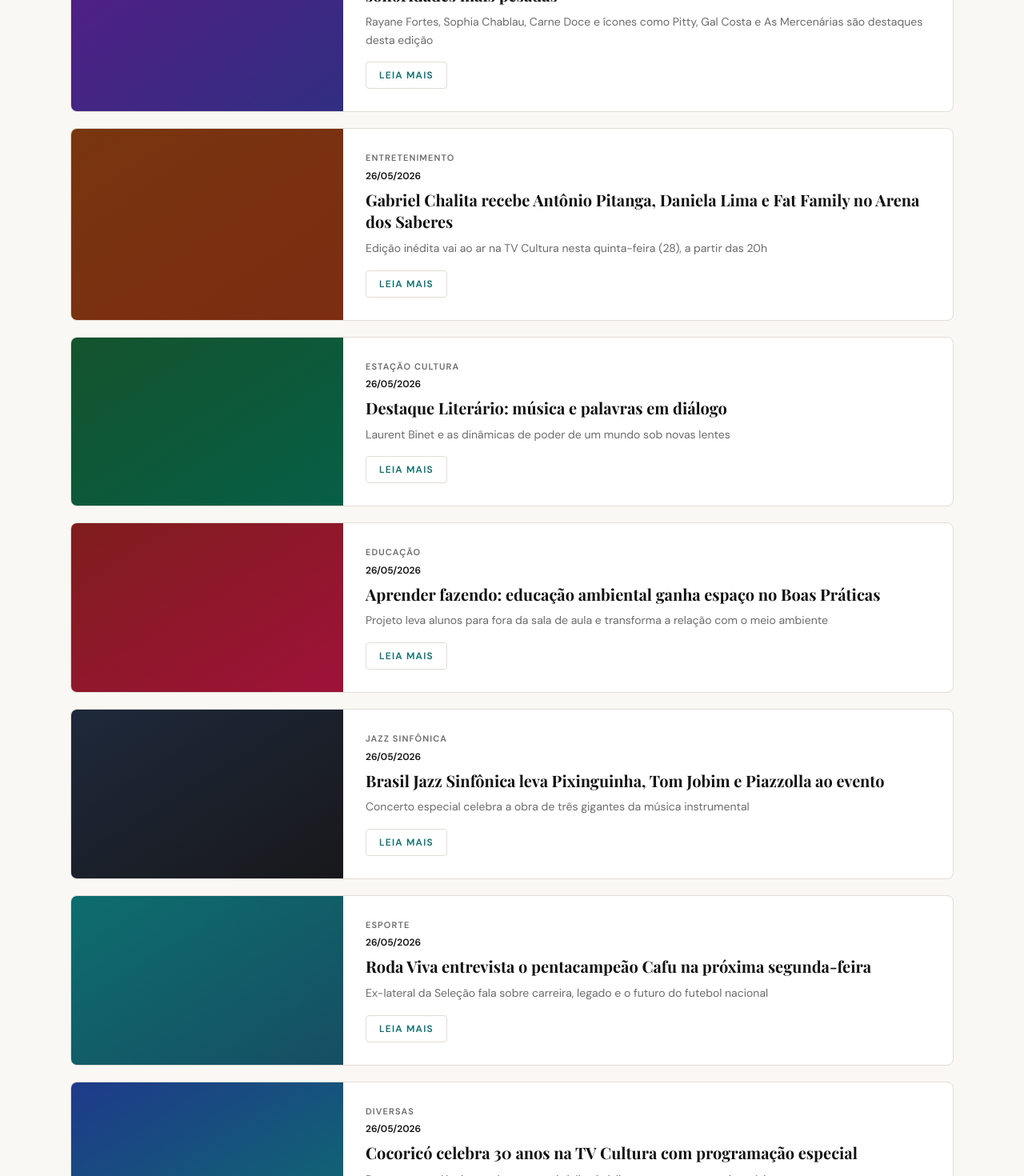
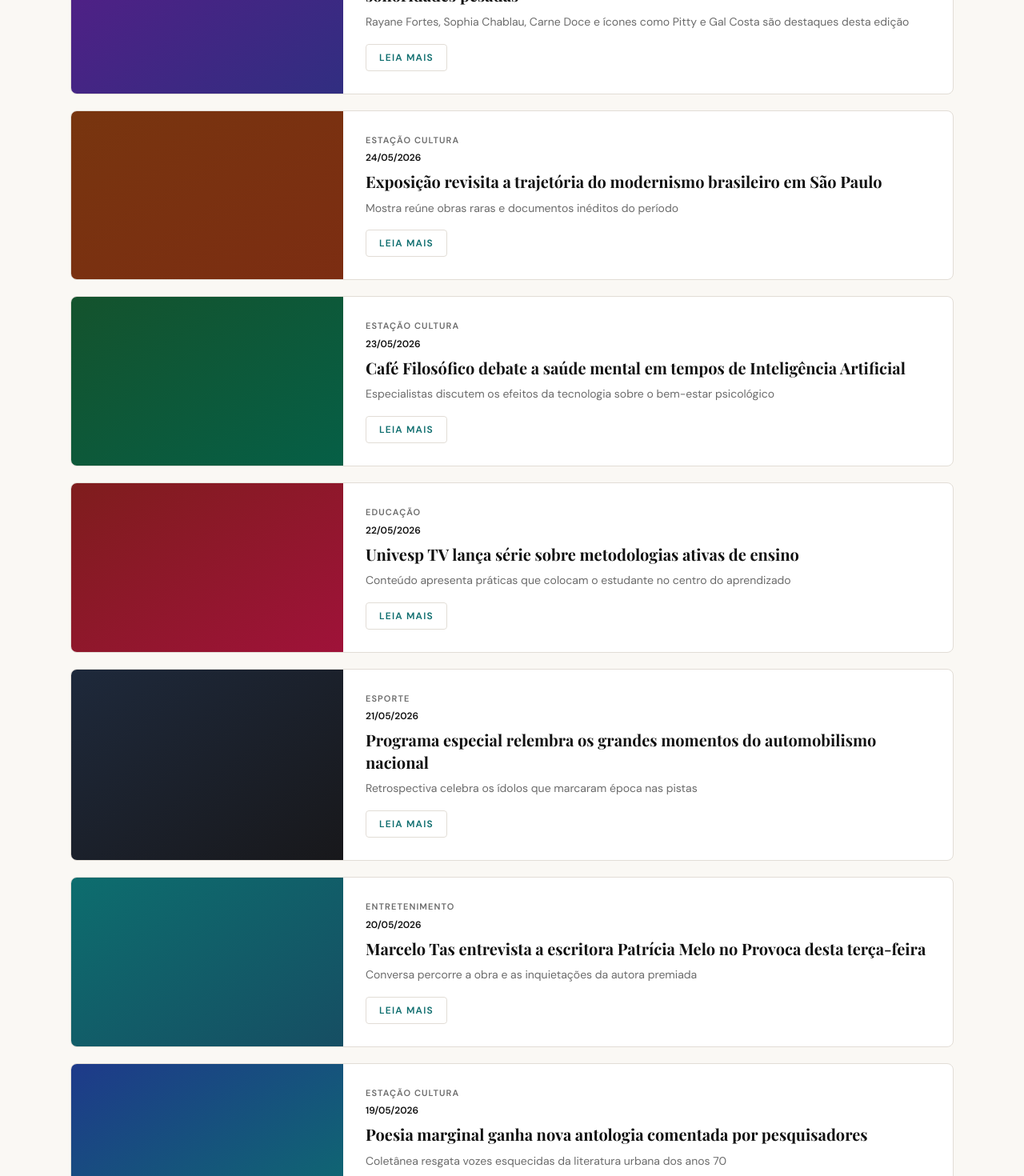
Before and after one commit to basedCaesar/CulturaRedesign, a Vue app: page /noticias in a window 1280 px wide. Shown: the part 700-2170 px from the top of the page at 80% size. Built offline with nearby package versions, Linux system fonts and the light colour scheme.

Commit message:
Atualizando dados mockados

```diff
--- a/src/components/home/HeroSection.vue
+++ b/src/components/home/HeroSection.vue
@@ -14,7 +14,6 @@
       </div>
     </div>
 
-    <!-- Sidebar programação -->
     <div class="border-l border-cultborder flex flex-col">
       <div class="px-7 py-6 border-b border-cultborder">
         <p class="text-[11px] font-semibold uppercase tracking-widest text-teal mb-1">Agora na Cultura</p>
--- a/src/components/layout/AppFooter.vue
+++ b/src/components/layout/AppFooter.vue
@@ -2,7 +2,6 @@
   <footer class="bg-white border-t-4 border-orange pt-12 pb-8 px-10">
     <div class="grid grid-cols-4 gap-12 mb-10">
 
-      <!-- Brand -->
       <div>
         <div class="flex items-center gap-3 mb-4">
           <img
@@ -19,7 +18,6 @@
         </p>
       </div>
 
-      <!-- Fundação -->
       <div>
         <h4 class="text-[11px] font-bold uppercase tracking-widest text-dark mb-4">Fundação Padre Anchieta</h4>
         <ul class="flex flex-col gap-3">
@@ -29,7 +27,6 @@
         </ul>
       </div>
 
-      <!-- TV + Rádio -->
       <div>
         <h4 class="text-[11px] font-bold uppercase tracking-widest text-dark mb-4">Televisão</h4>
         <ul class="flex flex-col gap-3 mb-6">
@@ -45,7 +42,6 @@
         </ul>
       </div>
 
-      <!-- Programas -->
       <div>
         <h4 class="text-[11px] font-bold uppercase tracking-widest text-dark mb-4">Programas</h4>
         <ul class="flex flex-col gap-3">
@@ -57,7 +53,6 @@
 
     </div>
 
-    <!-- Bottom -->
     <div class="border-t border-cultborder pt-6 flex justify-between items-center">
       <p class="text-xs text-muted">© 2026 Fundação Padre Anchieta — TV Cultura. Todos os direitos reservados.</p>
       <div class="flex gap-2">
--- a/src/components/layout/AppHeader.vue
+++ b/src/components/layout/AppHeader.vue
@@ -2,7 +2,6 @@
   <header class="bg-white border-b border-cultborder sticky top-0 z-50">
     <div class="px-10 h-20 flex items-center justify-between gap-6">
 
-      <!-- Logo -->
       <RouterLink to="/" class="flex items-center gap-3 flex-shrink-0">
         <img
           src="@/assets/cultura_logo.jpg"          alt="TV Cultura"
@@ -15,7 +14,6 @@
         </div>
       </RouterLink>
 
-      <!-- Nav -->
       <nav class="flex items-center gap-1 flex-1 justify-center">
         <RouterLink
           v-for="item in navItems"
@@ -28,7 +26,6 @@
         </RouterLink>
       </nav>
 
-      <!-- Right -->
       <div class="flex items-center gap-3 flex-shrink-0">
         <a href="https://cultura.uol.com.br/aovivo/" target="_blank" rel="noopener noreferrer" class="flex items-center gap-2">
 
--- a/src/components/noticias/NoticiaCard.vue
+++ b/src/components/noticias/NoticiaCard.vue
@@ -4,14 +4,13 @@
     style="grid-template-columns: 340px 1fr;"
     @click="$router.push(`/noticias/${noticia.id}`)"
   >
-    <!-- Imagem -->
+
     <div class="relative overflow-hidden">
       <div
         :class="`w-full h-full min-h-[200px] bg-gradient-to-br ${noticia.gradient} transition-transform duration-500 group-hover:scale-105`"
       />
     </div>
 
-    <!-- Conteúdo -->
     <div class="p-7 flex flex-col justify-center">
       <p class="text-[11px] font-bold uppercase tracking-widest text-muted mb-1.5">
         {{ noticia.categoria }}
--- a/src/components/ui/PaginationNav.vue
+++ b/src/components/ui/PaginationNav.vue
@@ -1,5 +1,15 @@
 <template>
   <nav class="flex items-center justify-center gap-2 flex-wrap" aria-label="Paginação">
+
+    <button
+      v-if="current > 1"
+      @click="$emit('update:page', current - 1)"
+      class="w-9 h-9 rounded-full text-sm font-semibold text-mid hover:bg-cultborder/50 transition-colors flex items-center justify-center"
+      aria-label="Página anterior"
+    >
+      ‹
+    </button>
+
     <button
       v-for="page in totalPages"
       :key="page"
--- a/src/composables/useNoticias.js
+++ b/src/composables/useNoticias.js
@@ -21,13 +21,8 @@
 const base = [
   {
     categoria: 'Entretenimento',
-    titulo: '"Está sendo transformador, absolutamente", afirma Gabriel Leone sobre a experiência da paternidade',
+    titulo: '"Está sendo transformador, absolutamente", afirma Gabriel Leone sobre a paternidade',
     descricao: 'Artista fala sobre a mudança que ser pai trouxe para sua vida',
-  },
-  {
-    categoria: 'Diversas',
-    titulo: 'Mulheres na música ativam a atitude roqueira, seja com guitarras, violões ou sonoridades mais pesadas',
-    descricao: 'Rayane Fortes, Sophia Chablau, Carne Doce e ícones como Pitty, Gal Costa e As Mercenárias são destaques desta edição',
   },
   {
     categoria: 'Entretenimento',
@@ -35,39 +30,88 @@
     descricao: 'Edição inédita vai ao ar na TV Cultura nesta quinta-feira (28), a partir das 20h',
   },
   {
+    categoria: 'Entretenimento',
+    titulo: 'No Roda Viva, diretor da Cruz Vermelha analisa impacto da violência urbana no Brasil',
+    descricao: 'Pierre Krähenbühl discute os desafios humanitários em centros urbanos',
+  },
+  {
+    categoria: 'Entretenimento',
+    titulo: 'Marcelo Tas entrevista a escritora Patrícia Melo no Provoca desta terça-feira',
+    descricao: 'Conversa percorre a obra e as inquietações da autora premiada',
+  },
+  {
+    categoria: 'Entretenimento',
+    titulo: 'Cocoricó celebra 30 anos na TV Cultura com programação especial',
+    descricao: 'Personagens clássicos voltam em episódios inéditos para marcar o aniversário',
+  },
+
+  {
+    categoria: 'Diversas',
+    titulo: 'Mulheres na música ativam a atitude roqueira, seja com guitarras, violões ou sonoridades pesadas',
+    descricao: 'Rayane Fortes, Sophia Chablau, Carne Doce e ícones como Pitty e Gal Costa são destaques desta edição',
+  },
+  {
+    categoria: 'Diversas',
+    titulo: '"A questão da desigualdade social nunca foi resolvida no Brasil", afirma Patrícia Melo',
+    descricao: 'Escritora reflete sobre temas recorrentes em sua obra durante o Provoca',
+  },
+  {
+    categoria: 'Diversas',
+    titulo: 'Festival reúne jovens líderes de mais de 40 países para debater cooperação global',
+    descricao: 'Encontro discute clima, tecnologia e os rumos das próximas gerações',
+  },
+  {
+    categoria: 'Diversas',
+    titulo: 'Documentário explora a história das rádios comunitárias no interior do Brasil',
+    descricao: 'Produção registra o papel das emissoras locais na cultura regional',
+  },
+
+  {
     categoria: 'Estação Cultura',
     titulo: 'Destaque Literário: música e palavras em diálogo',
     descricao: 'Laurent Binet e as dinâmicas de poder de um mundo sob novas lentes',
   },
   {
-    categoria: 'Educação',
-    titulo: 'Aprender fazendo: educação ambiental ganha espaço no Boas Práticas',
-    descricao: 'Projeto leva alunos para fora da sala de aula e transforma a relação com o meio ambiente',
+    categoria: 'Estação Cultura',
+    titulo: 'Café Filosófico debate a saúde mental em tempos de Inteligência Artificial',
+    descricao: 'Especialistas discutem os efeitos da tecnologia sobre o bem-estar psicológico',
   },
   {
-    categoria: 'Jazz Sinfônica',
-    titulo: 'Brasil Jazz Sinfônica leva Pixinguinha, Tom Jobim e Piazzolla ao evento',
-    descricao: 'Concerto especial celebra a obra de três gigantes da música instrumental',
+    categoria: 'Estação Cultura',
+    titulo: 'Exposição revisita a trajetória do modernismo brasileiro em São Paulo',
+    descricao: 'Mostra reúne obras raras e documentos inéditos do período',
   },
+  {
+    categoria: 'Estação Cultura',
+    titulo: 'Poesia marginal ganha nova antologia comentada por pesquisadores',
+    descricao: 'Coletânea resgata vozes esquecidas da literatura urbana dos anos 70',
+  },
+
   {
     categoria: 'Esporte',
     titulo: 'Roda Viva entrevista o pentacampeão Cafu na próxima segunda-feira',
     descricao: 'Ex-lateral da Seleção fala sobre carreira, legado e o futuro do futebol nacional',
   },
   {
-    categoria: 'Diversas',
-    titulo: 'Cocoricó celebra 30 anos na TV Cultura com programação especial',
-    descricao: 'Personagens clássicos voltam em episódios inéditos para marcar o aniversário',
+    categoria: 'Esporte',
+    titulo: 'Documentário acompanha a base do vôlei brasileiro rumo às Olimpíadas',
+    descricao: 'Câmeras seguem jovens atletas em sua rotina de treinos e sacrifícios',
   },
   {
-    categoria: 'Entretenimento',
-    titulo: 'No Roda Viva, diretor da Cruz Vermelha analisa impacto da violência urbana no Brasil',
-    descricao: 'Pierre Krähenbühl discute os desafios humanitários em centros urbanos',
+    categoria: 'Esporte',
+    titulo: 'Mesa-redonda discute o futuro do esporte amador no país',
+    descricao: 'Gestores e atletas analisam financiamento e políticas públicas',
   },
   {
-    categoria: 'Estação Cultura',
-    titulo: 'Programa aborda a saúde mental em tempos de Inteligência Artificial',
-    descricao: 'Café Filosófico debate os efeitos da tecnologia sobre o bem-estar psicológico',
+    categoria: 'Esporte',
+    titulo: 'Programa especial relembra os grandes momentos do automobilismo nacional',
+    descricao: 'Retrospectiva celebra os ídolos que marcaram época nas pistas',
+  },
+
+  {
+    categoria: 'Educação',
+    titulo: 'Aprender fazendo: educação ambiental ganha espaço no Boas Práticas',
+    descricao: 'Projeto leva alunos para fora da sala de aula e transforma a relação com o meio ambiente',
   },
   {
     categoria: 'Educação',
@@ -75,20 +119,72 @@
     descricao: 'Especialistas discutem como o hábito de ler molda o pensamento crítico',
   },
   {
-    categoria: 'Diversas',
-    titulo: '"A questão da desigualdade social nunca foi resolvida no Brasil", afirma Patrícia Melo',
-    descricao: 'Escritora reflete sobre temas recorrentes em sua obra durante o Provoca',
+    categoria: 'Educação',
+    titulo: 'Univesp TV lança série sobre metodologias ativas de ensino',
+    descricao: 'Conteúdo apresenta práticas que colocam o estudante no centro do aprendizado',
+  },
+  {
+    categoria: 'Educação',
+    titulo: 'Professores debatem o uso de tecnologia em escolas públicas',
+    descricao: 'Mesa analisa avanços, desafios e desigualdades no acesso digital',
+  },
+
+  {
+    categoria: 'Jazz Sinfônica',
+    titulo: 'Brasil Jazz Sinfônica leva Pixinguinha, Tom Jobim e Piazzolla ao evento',
+    descricao: 'Concerto especial celebra a obra de três gigantes da música instrumental',
+  },
+  {
+    categoria: 'Jazz Sinfônica',
+    titulo: 'Orquestra apresenta releituras de clássicos do jazz brasileiro',
+    descricao: 'Concerto reúne arranjos inéditos de standards nacionais e internacionais',
+  },
+  {
+    categoria: 'Jazz Sinfônica',
+    titulo: '"Schumann meets Jazz": álbum funde música erudita e improvisação',
+    descricao: 'Projeto explora o diálogo entre o repertório romântico e o jazz contemporâneo',
+  },
+  {
+    categoria: 'Jazz Sinfônica',
+    titulo: 'Concerto da Orquestra Suíça tem participação de Olga Scheps',
+    descricao: 'Regência de Lena-Lisa Wüstendörfer marca apresentação especial da temporada',
+  },
+  {
+    categoria: 'Jazz Sinfônica',
+    titulo: 'Programação musical dedica a noite às várias tendências do jazz',
+    descricao: 'Do bebop ao jazz fusion, seleção percorre décadas do gênero',
+  },
+  {
+    categoria: 'Jazz Sinfônica',
+    titulo: 'Big band convida solistas para homenagear a era de ouro do swing',
+    descricao: 'Repertório resgata os arranjos que embalaram os salões nos anos 40',
   },
 ]
 
-export const todasNoticias = Array.from({ length: 44 }, (_, i) => {
-  const b = base[i % base.length]
-  return {
-    id: 1000 + i,
+const datas = [
+  '26/05/2026', '25/05/2026', '24/05/2026', '23/05/2026',
+  '22/05/2026', '21/05/2026', '20/05/2026', '19/05/2026',
+]
+
+export const todasNoticias = (() => {
+  const expandida = []
+  let i = 0
+  while (expandida.length < 48) {
+    expandida.push(base[i % base.length])
+    i++
+  }
+
+  for (let j = expandida.length - 1; j > 0; j--) {
+    const k = Math.floor(Math.random() * (j + 1))
+    ;[expandida[j], expandida[k]] = [expandida[k], expandida[j]]
+  }
+
+  return expandida.map((b, idx) => ({
+    id: 1000 + idx,
     categoria: b.categoria,
     titulo: b.titulo,
     descricao: b.descricao,
-    data: '26/05/2026',
-    gradient: gradients[i % gradients.length],
-  }
-})
+    data: datas[idx % datas.length],
+    gradient: gradients[idx % gradients.length],
+  }))
+})()
--- a/src/views/NoticiaView.vue
+++ b/src/views/NoticiaView.vue
@@ -1,9 +1,11 @@
 <template>
   <div class="max-w-3xl mx-auto px-6 py-12">
-    <button @click="voltar" class="text-teal text-sm font-semibold hover:underline mb-6 inline-block">
-  ← Voltar
-</button>
-    <span class="tag mb-4 inline-block">{{ noticia.categoria }}</span>
+    <div class="flex items-center gap-4 mb-6">
+      <button @click="voltar" class="text-teal text-sm font-semibold hover:underline">
+        ← Voltar
+      </button>
+      <span class="tag">{{ noticia.categoria }}</span>
+    </div>
     <h1 class="font-display text-4xl font-bold text-dark leading-tight mb-4">{{ noticia.titulo }}</h1>
     <p class="text-muted text-sm mb-8">{{ noticia.tempo }}</p>
     <div :class="`w-full aspect-video rounded-xl mb-8 bg-gradient-to-br ${noticia.gradient}`" />
--- a/src/views/NoticiasView.vue
+++ b/src/views/NoticiasView.vue
@@ -7,7 +7,6 @@
       <span class="text-sm text-muted">{{ filtradas.length }} resultados</span>
     </div>
 
-    <!-- Filtros + busca -->
     <div class="flex flex-col md:flex-row md:items-center justify-between gap-4 mt-6 mb-8">
       <!-- Chips de categoria -->
       <div class="flex flex-wrap gap-2">
@@ -26,7 +25,6 @@
         </button>
       </div>
 
-      <!-- Busca -->
       <div class="relative flex-shrink-0 md:w-64">
         <input
           v-model="busca"
@@ -39,7 +37,6 @@
       </div>
     </div>
 
-    <!-- Lista -->
     <div v-if="paginadas.length" class="flex flex-col gap-5">
       <NoticiaCard
         v-for="noticia in paginadas"
@@ -48,7 +45,6 @@
       />
     </div>
 
-    <!-- Estado vazio -->
     <div v-else class="text-center py-20">
       <p class="text-muted text-lg">Nenhuma notícia encontrada.</p>
       <button @click="limparFiltros" class="mt-4 text-teal text-sm font-semibold hover:underline">
@@ -56,7 +52,6 @@
       </button>
     </div>
 
-    <!-- Paginação -->
     <div v-if="totalPages > 1" class="mt-12">
       <PaginationNav
         :current="page"
```
